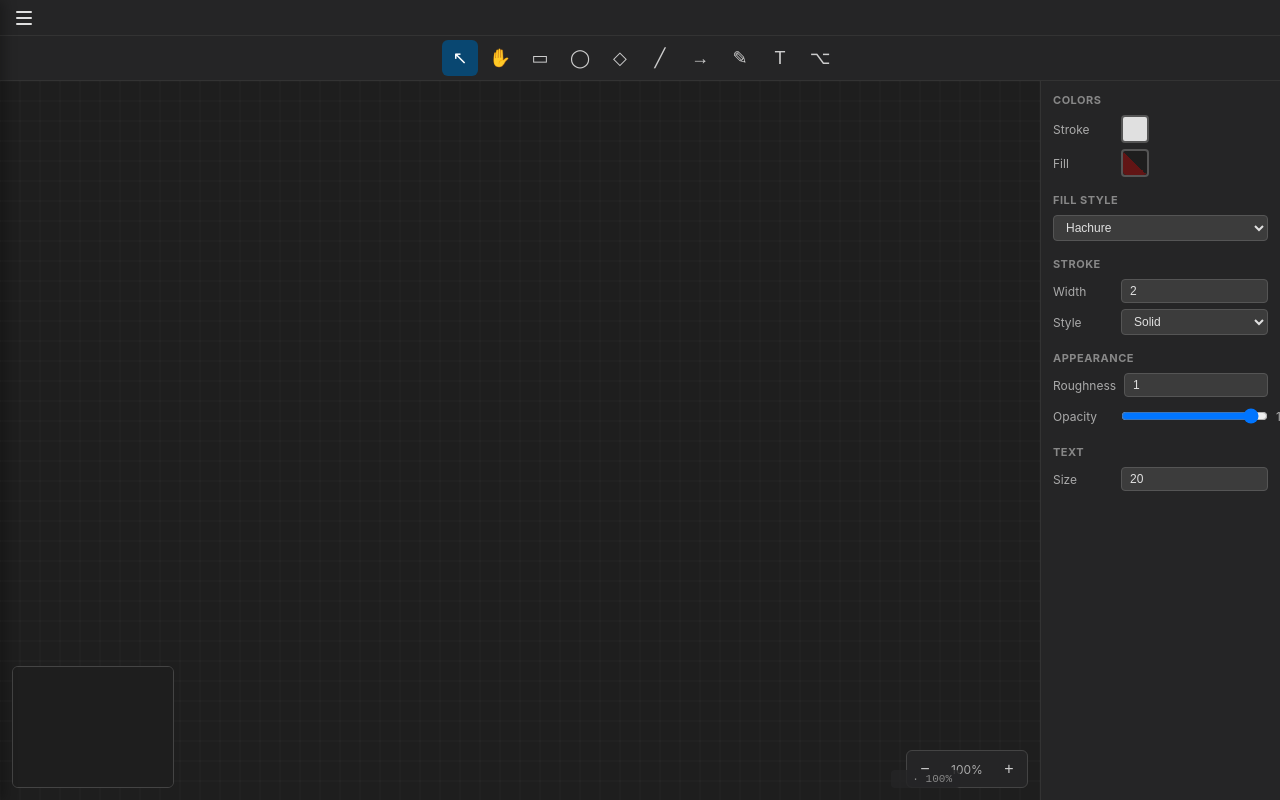
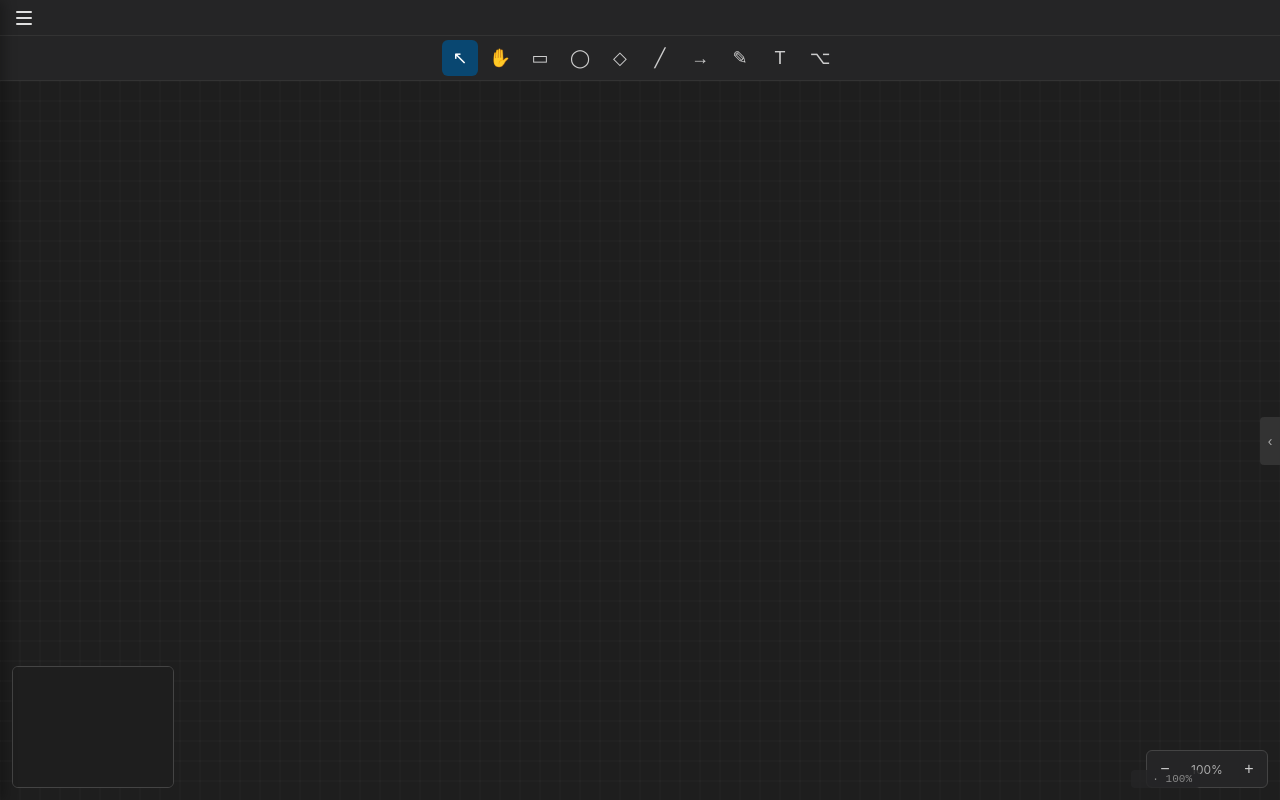
Before and after one commit to genc-murat/rdraw, a React (Vite) app: page / in a window 1280 px wide. Built offline with nearby package versions, Linux system fonts and the light colour scheme.

Commit message:
feat: propertiespanel

```diff
--- a/src/App.css
+++ b/src/App.css
@@ -213,6 +213,7 @@ html, body, #root {
   display: flex;
   flex: 1;
   overflow: hidden;
+  position: relative;
 }
 
 .toolbar {
@@ -276,7 +277,40 @@ html, body, #root {
   padding: 12px;
   flex-shrink: 0;
   overflow-y: auto;
+  overflow-x: hidden;
   user-select: none;
+  transition: width 0.2s ease, padding 0.2s ease;
+}
+
+.properties-panel-closed {
+  width: 0;
+  padding: 0;
+  border-left: none;
+}
+
+.panel-toggle-btn {
+  position: absolute;
+  right: 0;
+  top: 50%;
+  transform: translateY(-50%);
+  z-index: 10;
+  width: 20px;
+  height: 48px;
+  border: none;
+  border-radius: 4px 0 0 4px;
+  background: #333;
+  color: #aaa;
+  cursor: pointer;
+  font-size: 14px;
+  display: flex;
+  align-items: center;
+  justify-content: center;
+  transition: background 0.15s;
+}
+
+.panel-toggle-btn:hover {
+  background: #4a4a4a;
+  color: #e0e0e0;
 }
 
 .properties-panel h3 {
--- a/src/App.tsx
+++ b/src/App.tsx
@@ -1,3 +1,4 @@
+import { useState } from "react";
 import MenuBar from "./components/MenuBar";
 import Toolbar from "./components/Toolbar";
 import Canvas from "./components/Canvas";
@@ -6,6 +7,7 @@ import { useKeyboardShortcuts } from "./hooks/useKeyboardShortcuts";
 
 export default function App() {
   useKeyboardShortcuts();
+  const [panelOpen, setPanelOpen] = useState(false);
 
   return (
     <div className="app-container">
@@ -13,7 +15,14 @@ export default function App() {
       <Toolbar />
       <div className="main-area">
         <Canvas />
-        <PropertiesPanel />
+        <button
+          className="panel-toggle-btn"
+          onClick={() => setPanelOpen((v) => !v)}
+          title={panelOpen ? "Hide properties" : "Show properties"}
+        >
+          {panelOpen ? "›" : "‹"}
+        </button>
+        <PropertiesPanel open={panelOpen} />
       </div>
     </div>
   );
--- a/src/components/PropertiesPanel.tsx
+++ b/src/components/PropertiesPanel.tsx
@@ -2,7 +2,7 @@ import useAppStore from "../store/useAppStore";
 import type { FillStyle, StrokeStyle } from "../types";
 import ColorPicker from "./ColorPicker";
 
-export default function PropertiesPanel() {
+export default function PropertiesPanel({ open = true }: { open?: boolean }) {
   const strokeColor = useAppStore((s) => s.strokeColor);
   const fillColor = useAppStore((s) => s.fillColor);
   const fillStyle = useAppStore((s) => s.fillStyle);
@@ -22,7 +22,7 @@ export default function PropertiesPanel() {
   const setFontSize = useAppStore((s) => s.setFontSize);
 
   return (
-    <div className="properties-panel">
+    <div className={`properties-panel${open ? "" : " properties-panel-closed"}`}>
       <div className="prop-group">
         <h3>Colors</h3>
         <ColorPicker color={strokeColor} onChange={setStrokeColor} label="Stroke" />
```
Also changed, not shown: 1 other file (tests, documents, lock files or other folders).
